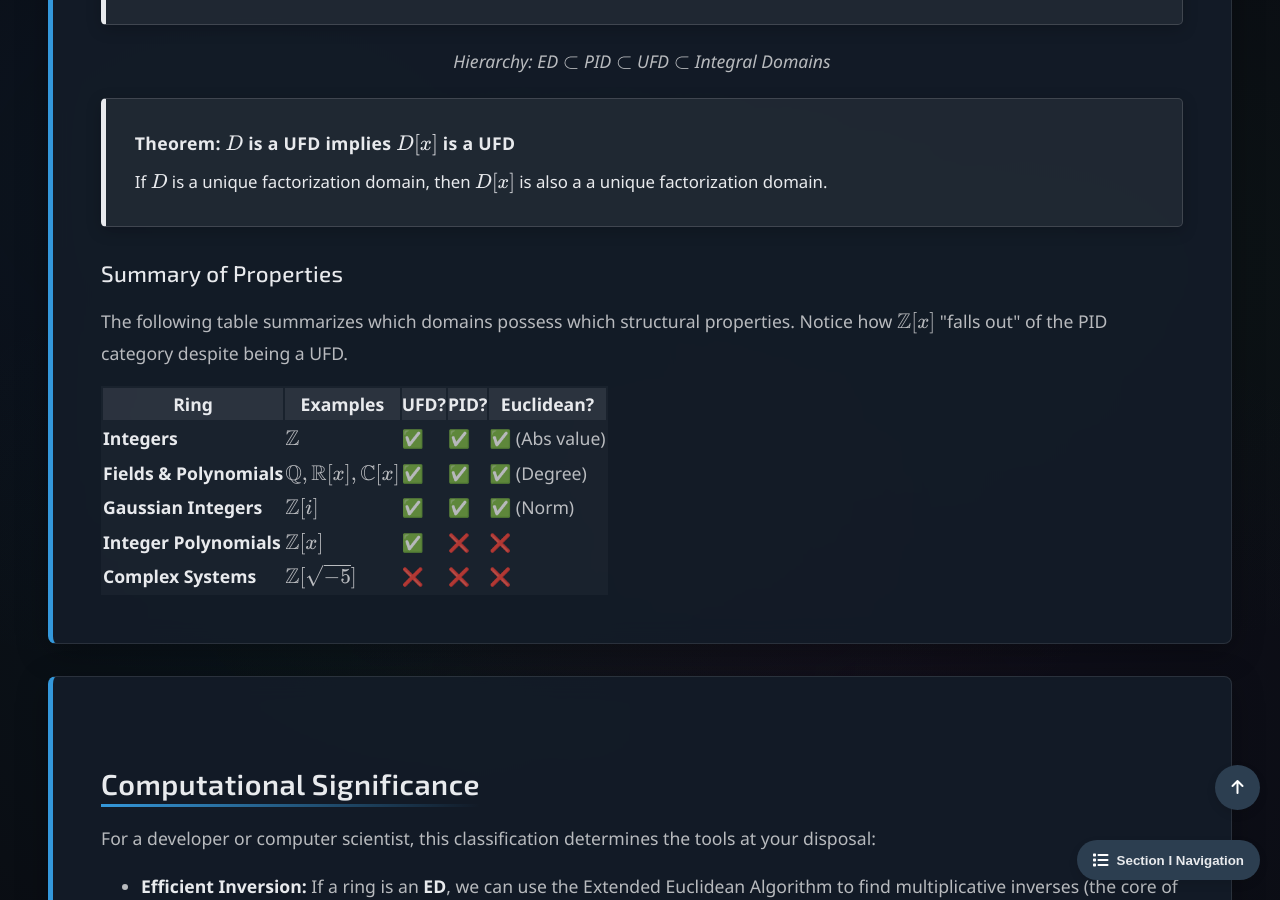
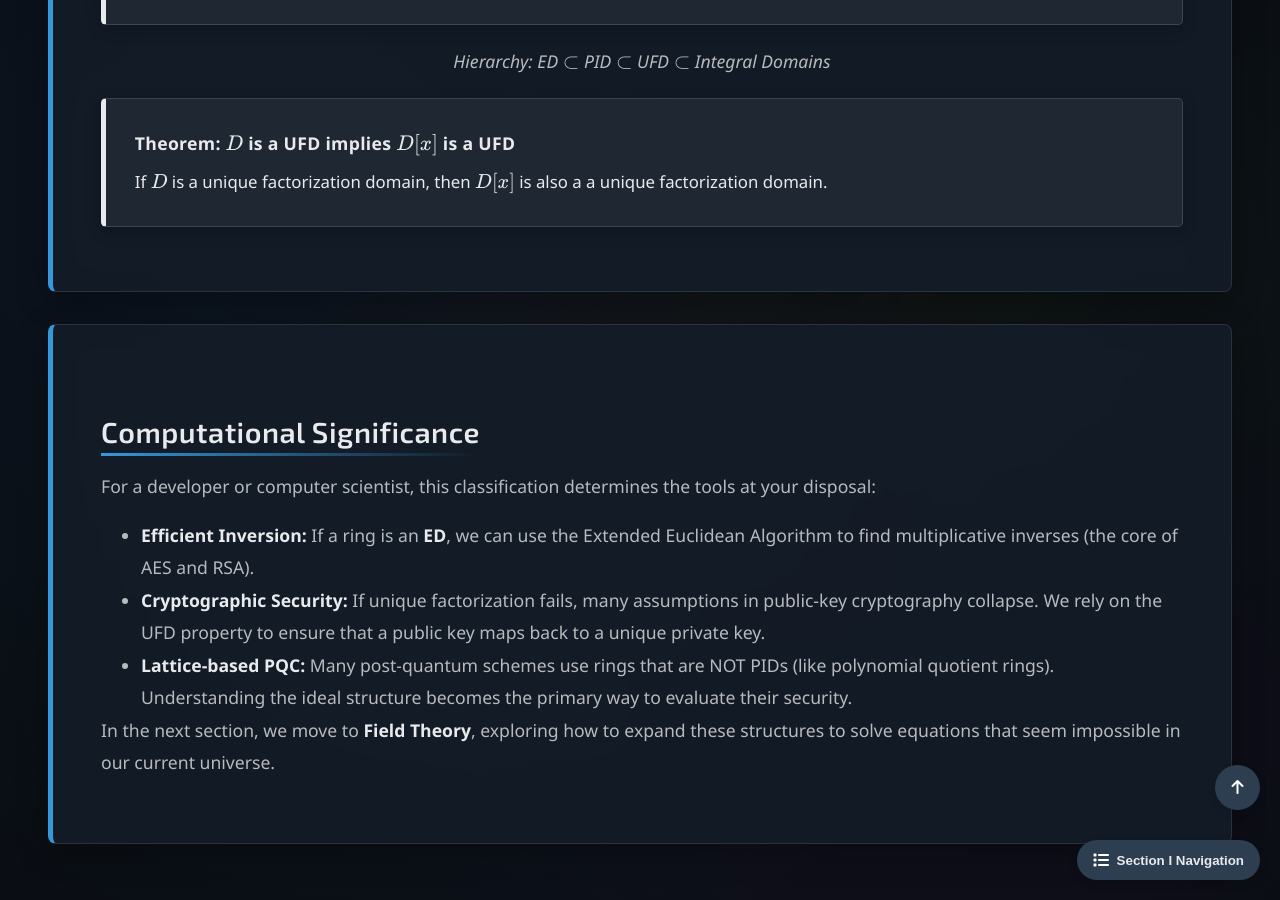
Before and after one commit to Yusukey01/yusukey01.github.io, a Jekyll site: the page built from Mathematics/Linear_algebra/integral_domains.html, in a window 1280 px wide and 900 px high, scrolled down 5728 px. Built offline with Jekyll 4.4.1, drawn with Linux system fonts in a browser that asks for light colours.

```diff
--- a/Mathematics/Linear_algebra/integral_domains.html
+++ b/Mathematics/Linear_algebra/integral_domains.html
@@ -306,60 +306,6 @@ noindex: true
                     If \(D\) is a unique factorization domain, then \(D[x]\) is also a a unique factorization domain.
                 </div>
 
-
-                <h3>Summary of Properties</h3>
-                <p>
-                    The following table summarizes which domains possess which structural properties.
-                    Notice how \(\mathbb{Z}[x]\) "falls out" of the PID category despite being a UFD.
-                </p>
-                <table class="table-hierarchy">
-                    <thead>
-                        <tr>
-                            <th>Ring</th>
-                            <th>Examples</th>
-                            <th>UFD?</th>
-                            <th>PID?</th>
-                            <th>Euclidean?</th>
-                        </tr>
-                    </thead>
-                    <tbody>
-                        <tr>
-                            <td><strong>Integers</strong></td>
-                            <td>\(\mathbb{Z}\)</td>
-                            <td>✅</td>
-                            <td>✅</td>
-                            <td>✅ (Abs value)</td>
-                        </tr>
-                        <tr>
-                            <td><strong>Fields & Polynomials</strong></td>
-                            <td>\(\mathbb{Q}, \mathbb{R}[x], \mathbb{C}[x]\)</td>
-                            <td>✅</td>
-                            <td>✅</td>
-                            <td>✅ (Degree)</td>
-                        </tr>
-                        <tr>
-                            <td><strong>Gaussian Integers</strong></td>
-                            <td>\(\mathbb{Z}[i]\)</td>
-                            <td>✅</td>
-                            <td>✅</td>
-                            <td>✅ (Norm)</td>
-                        </tr>
-                        <tr>
-                            <td><strong>Integer Polynomials</strong></td>
-                            <td>\(\mathbb{Z}[x]\)</td>
-                            <td>✅</td>
-                            <td>❌</td>
-                            <td>❌</td>
-                        </tr>
-                        <tr>
-                            <td><strong>Complex Systems</strong></td>
-                            <td>\(\mathbb{Z}[\sqrt{-5}]\)</td>
-                            <td>❌</td>
-                            <td>❌</td>
-                            <td>❌</td>
-                        </tr>
-                    </tbody>
-                </table>
             </section>
 
 
```
